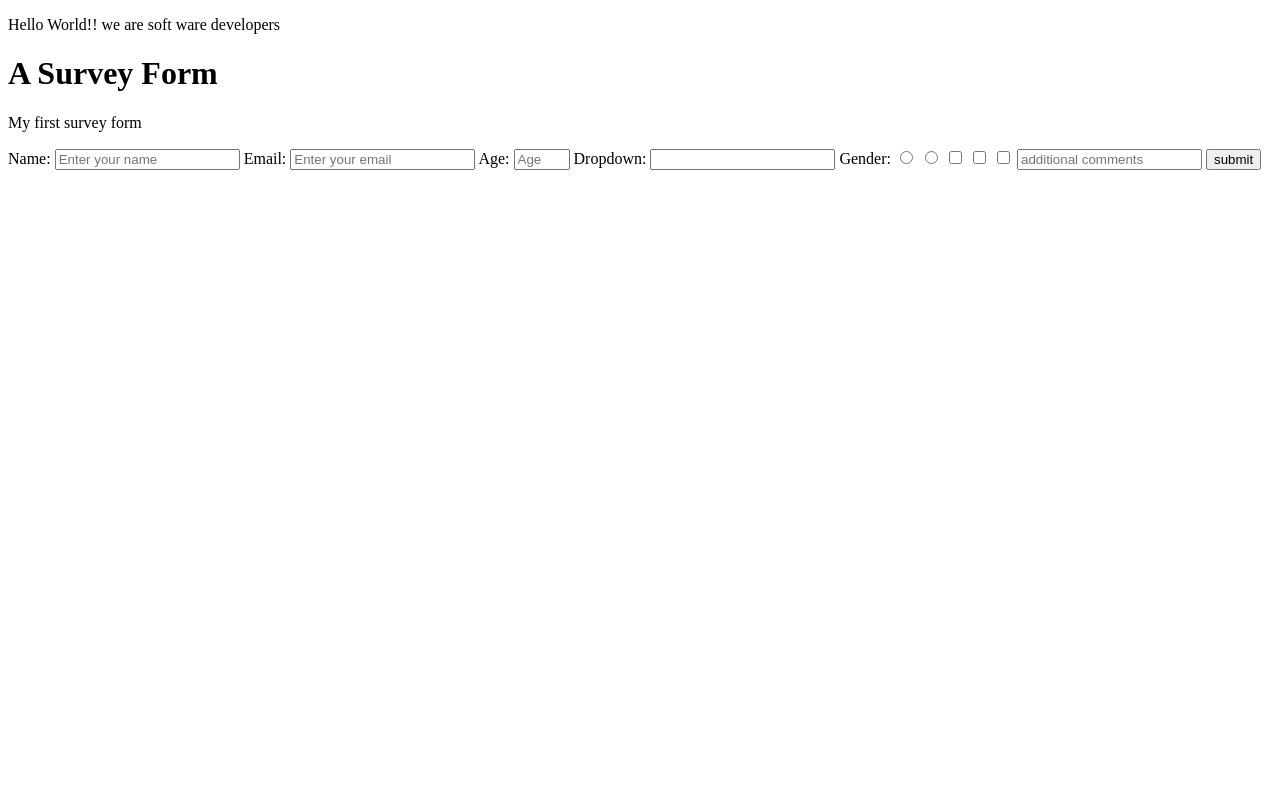
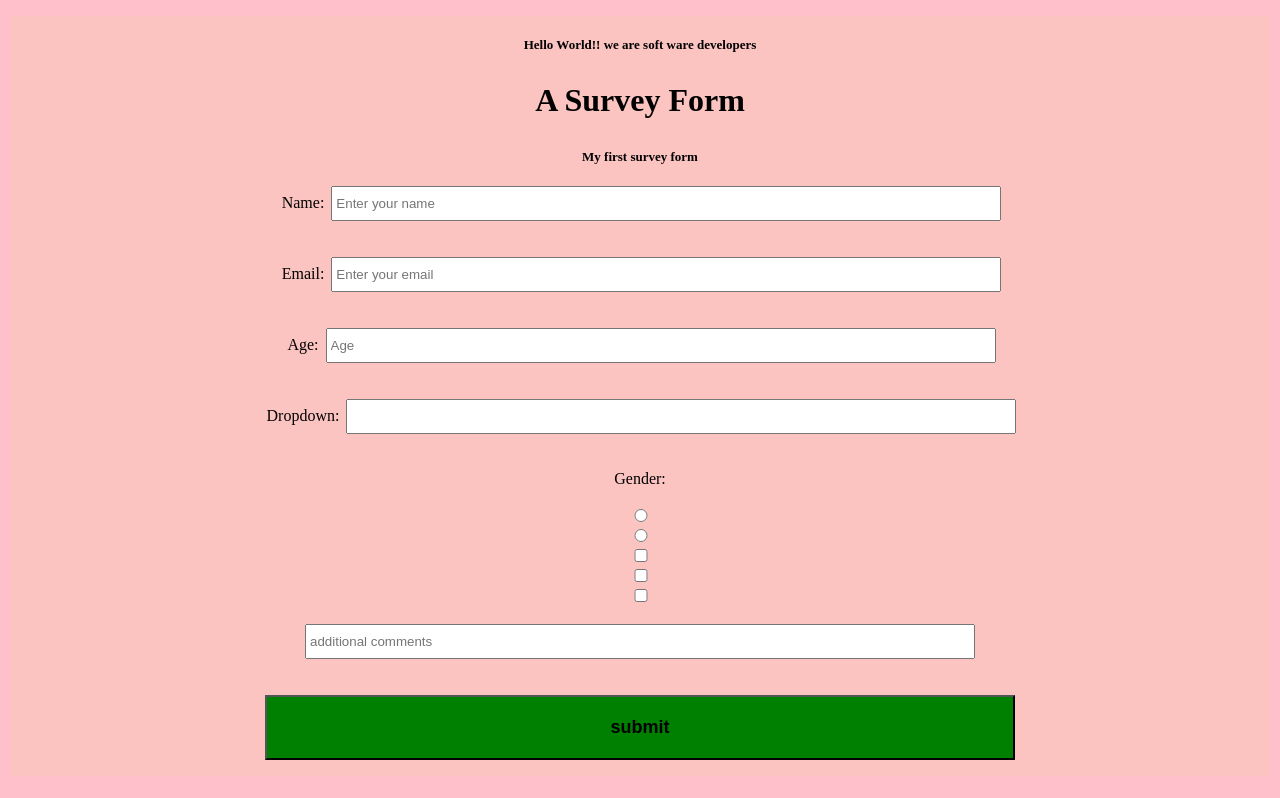
Before and after one commit to c3c1l1a/New-cecilia-and-emma, a plain HTML site: page index.html in a window 1280 px wide. Drawn offline with Linux system fonts and the light colour scheme.

Commit message:
styling css

```diff
--- a/css/style.css
+++ b/css/style.css
@@ -0,0 +1,33 @@
+h1{
+    font-size: xx-large;
+}
+p{
+    font-size:small;
+    font-weight:bold;
+    padding:0px 0px;
+}
+body{
+    text-align:center;
+    background-color:hsla(30,70%,80%,0.3)
+ }
+#submit{
+    background-color:green;
+    font-size:large;
+    font-weight:bold;
+    padding:20Px;
+    min-width:750px;
+}
+*{
+    min-width:550px,;
+    padding:8Px 3PX;
+    min-width:660PX;
+}
+*:hover{
+    background-color: pink;
+     }
+     .textarea{
+         padding:60px;
+     }
+     #submit:hover{
+        background-color:yellowgreen;
+     }
--- a/index.html
+++ b/index.html
@@ -26,21 +26,21 @@
     <p id="description">My first survey form</p>
     <form id="survey-form">
       <label id="name-label">Name: </label>
-      <input id="name" type="text" placeholder="Enter your name" />
+      <input id="name" type="text" placeholder="Enter your name" /><br><br> <br>
       <label id="email-label">Email: </label>
-      <input id="email" type="email" placeholder="Enter your email" />
+      <input id="email" type="email" placeholder="Enter your email" /><br><br> <br>
       <label id="number-label">Age: </label>
       <input id="number" type="number"
-      min="15" max="80" placeholder="Age" />
+      min="15" max="80" placeholder="Age" /><br> <br> <br>
       <label >Dropdown: </label>
-      <input id="dropdown" type="dropdown"/>
-      <label> Gender: </label>
+      <input id="dropdown" type="dropdown"/><br> <br> <br>
+      <label> Gender: </label><br> <br>
       <input type="radio" name="gender"/>
       <input type="radio" name="gender"/>
       <input type="checkbox" value="married"/>
       <input type="checkbox" value="single"/>
-      <input type="checkbox" value="divorced"/>
-      <input type="textarea" placeholder="additional comments"/>
+      <input type="checkbox" value="divorced"/><br> <br>
+      <input type="textarea" placeholder="additional comments"/><br> <br> <br>
       <input id="submit" value="submit" type="submit"/>
     </form>
     <script  src="js/index.js"></script>
```
